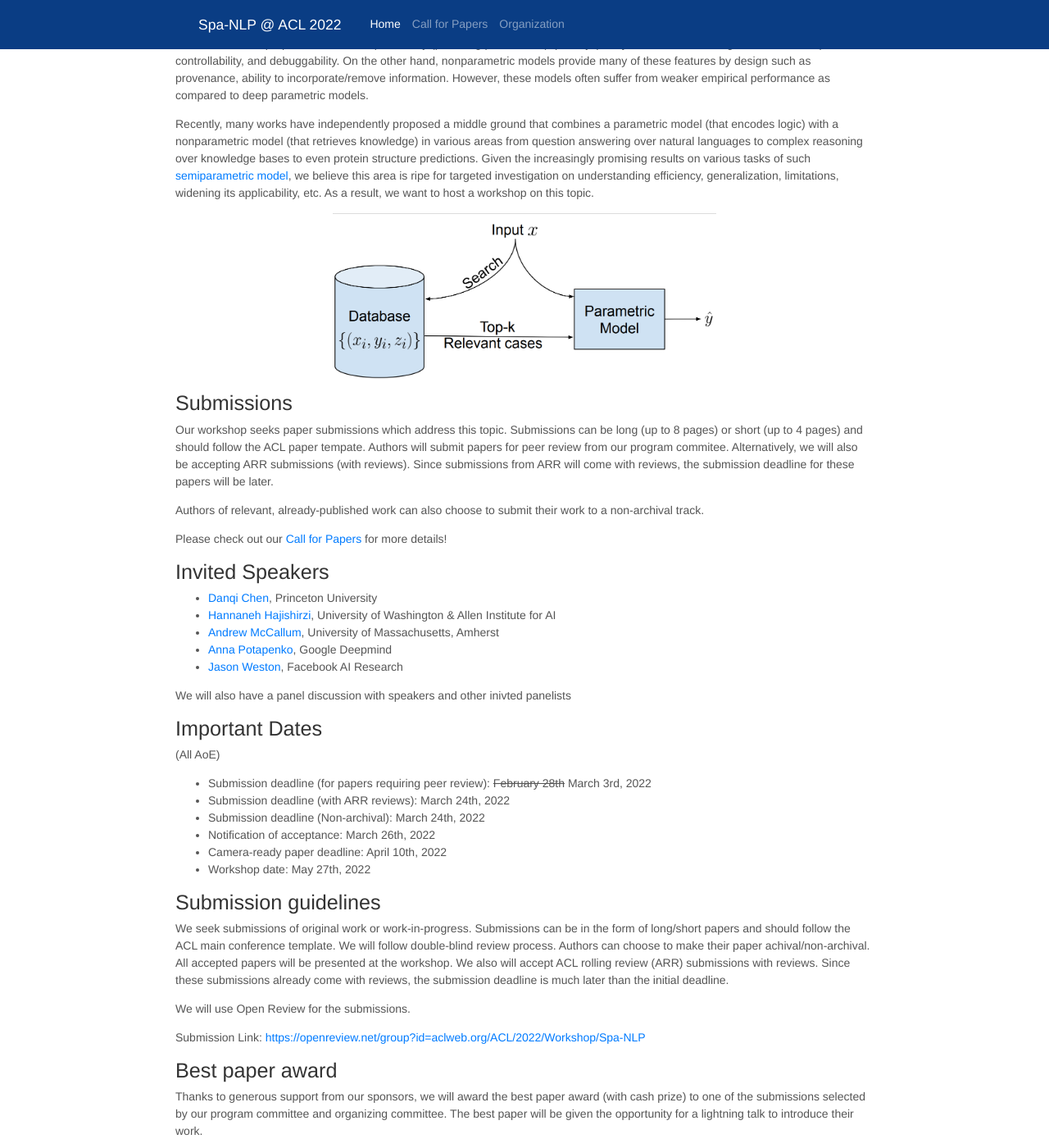
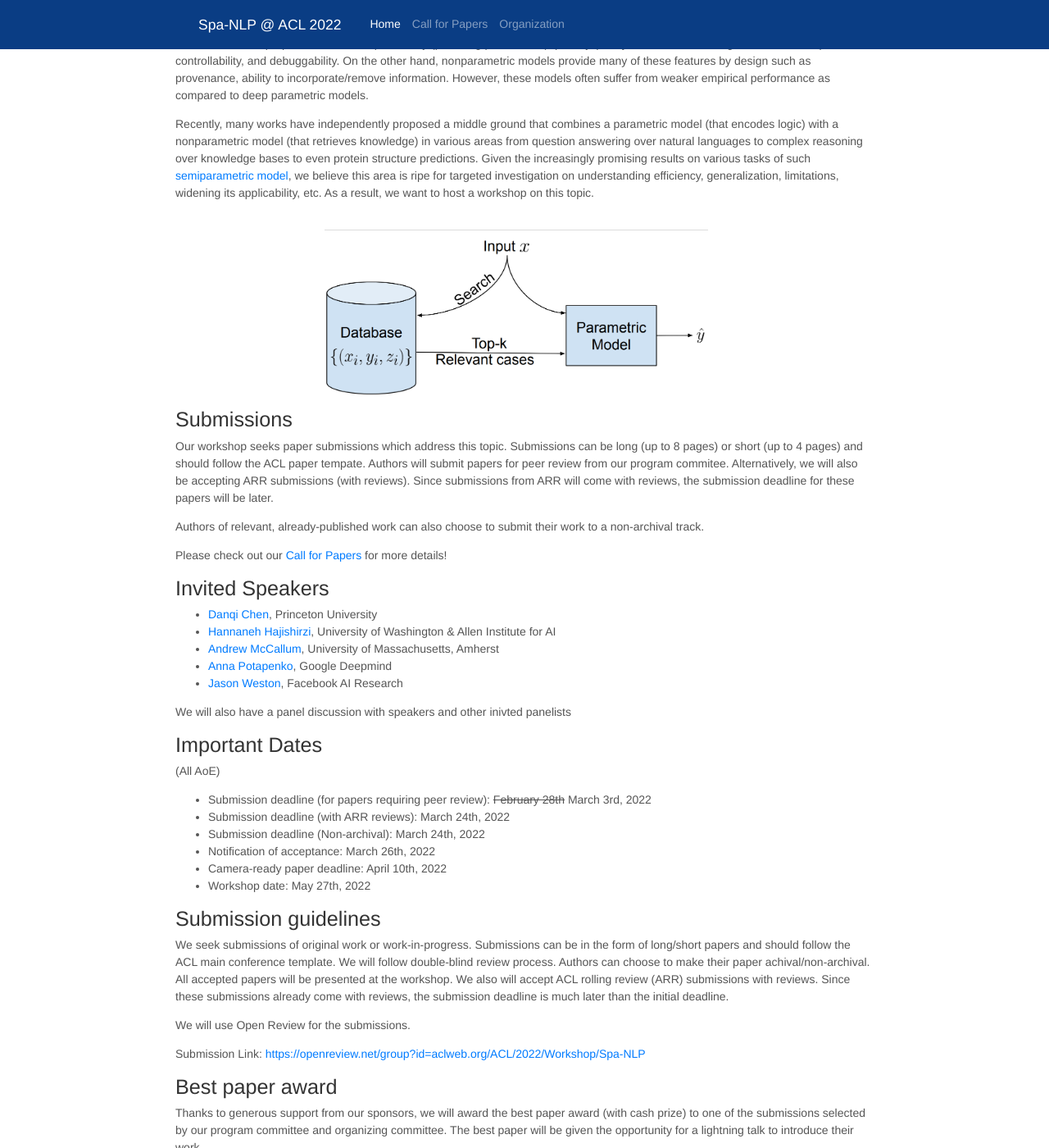
Before and after one commit to spa-nlp/spa-nlp.github.io, a Jekyll site: the page built from index.md, in a window 1280 px wide and 1400 px high, scrolled down 410 px. Shown: the whole window at 82% size. Built offline with Jekyll 4.4.1, drawn with Linux system fonts in a browser that asks for light colours; nearby versions of some CDN libraries.

Commit message:
change css

```diff
--- a/css/main.css
+++ b/css/main.css
@@ -163,3 +163,14 @@ td {
 #schedule li {
   margin-bottom: 0.3rem;
 }
+img {
+  margin-top: 20px;
+  margin-right: 20px;
+}
+img[alt="Meta"] {
+  height: 70px;
+  margin-bottom: 25px;
+}
+img[alt="Google"] {
+
+}
```
